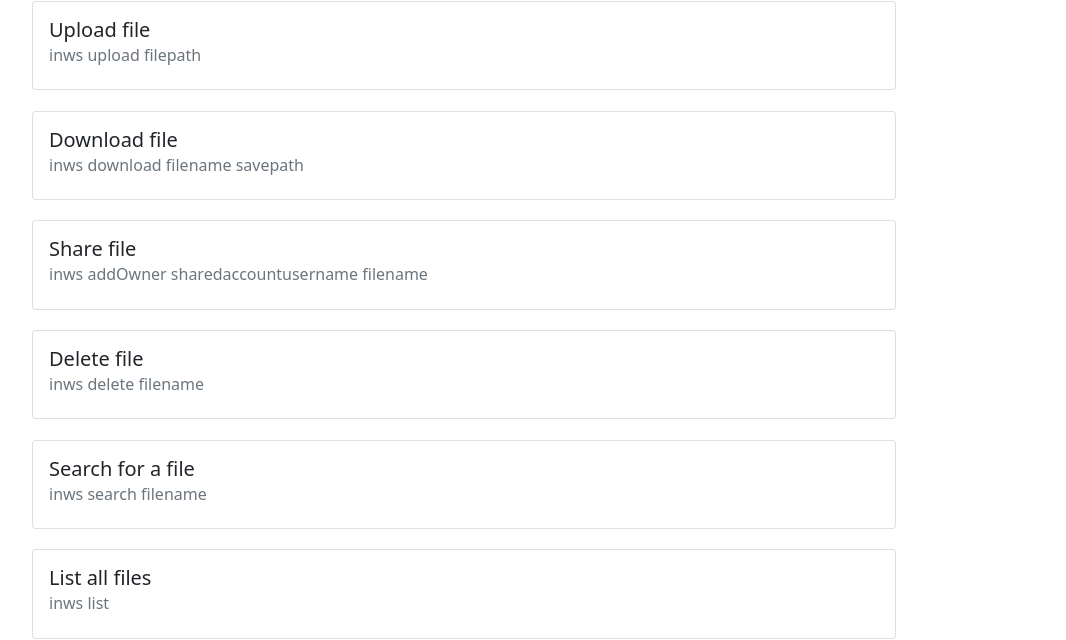
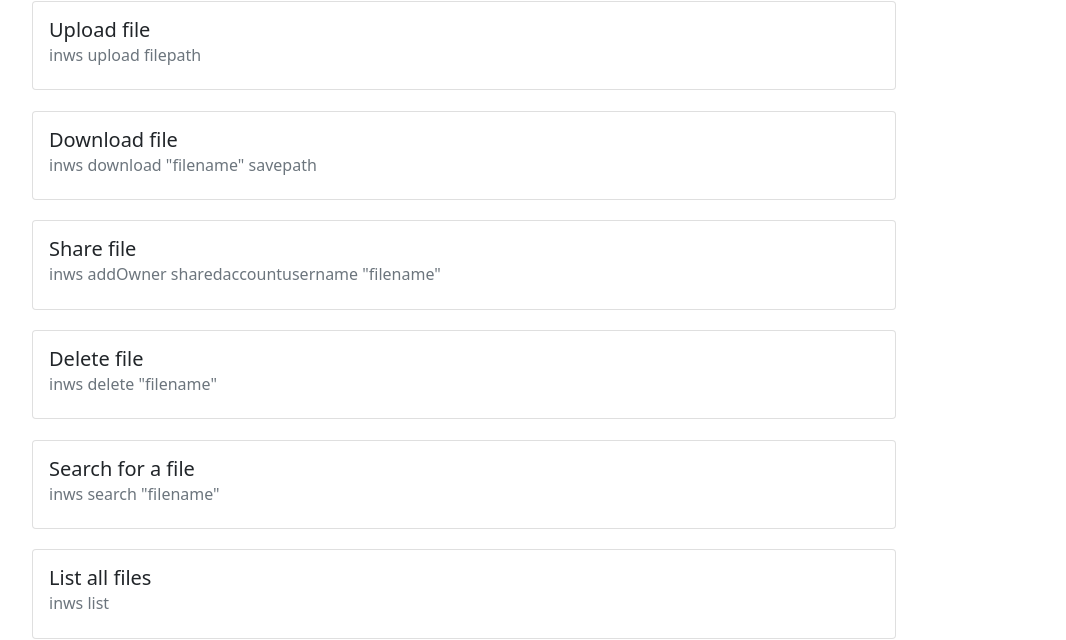
Before and after one commit to omrozh/inws, a Flask app: page / in a window 1280 px wide. Shown: the part 733-1373 px from the top of the page, without its empty margins (96-1162 px from the left). Run offline with Flask 2, Linux system fonts and the light colour scheme.

Commit message:
new commit

```diff
--- a/templates/docs.html
+++ b/templates/docs.html
@@ -52,28 +52,28 @@
     <div class="card" style="width: 54rem;  margin-top: 2%">
       <div class="card-body">
         <h5 class="card-title">Download file</h5>
-        <h6 class="card-subtitle mb-2 text-muted">inws download filename savepath</h6>
+        <h6 class="card-subtitle mb-2 text-muted">inws download "filename" savepath</h6>
       </div>
     </div>
 
      <div class="card" style="width: 54rem;  margin-top: 2%">
       <div class="card-body">
         <h5 class="card-title">Share file</h5>
-        <h6 class="card-subtitle mb-2 text-muted">inws addOwner sharedaccountusername filename</h6>
+        <h6 class="card-subtitle mb-2 text-muted">inws addOwner sharedaccountusername "filename"</h6>
       </div>
     </div>
 
     <div class="card" style="width: 54rem;  margin-top: 2%">
       <div class="card-body">
         <h5 class="card-title">Delete file</h5>
-        <h6 class="card-subtitle mb-2 text-muted">inws delete filename</h6>
+        <h6 class="card-subtitle mb-2 text-muted">inws delete "filename"</h6>
       </div>
     </div>
 
     <div class="card" style="width: 54rem;  margin-top: 2%">
       <div class="card-body">
         <h5 class="card-title">Search for a file</h5>
-        <h6 class="card-subtitle mb-2 text-muted">inws search filename</h6>
+        <h6 class="card-subtitle mb-2 text-muted">inws search "filename"</h6>
       </div>
     </div>
 
```
